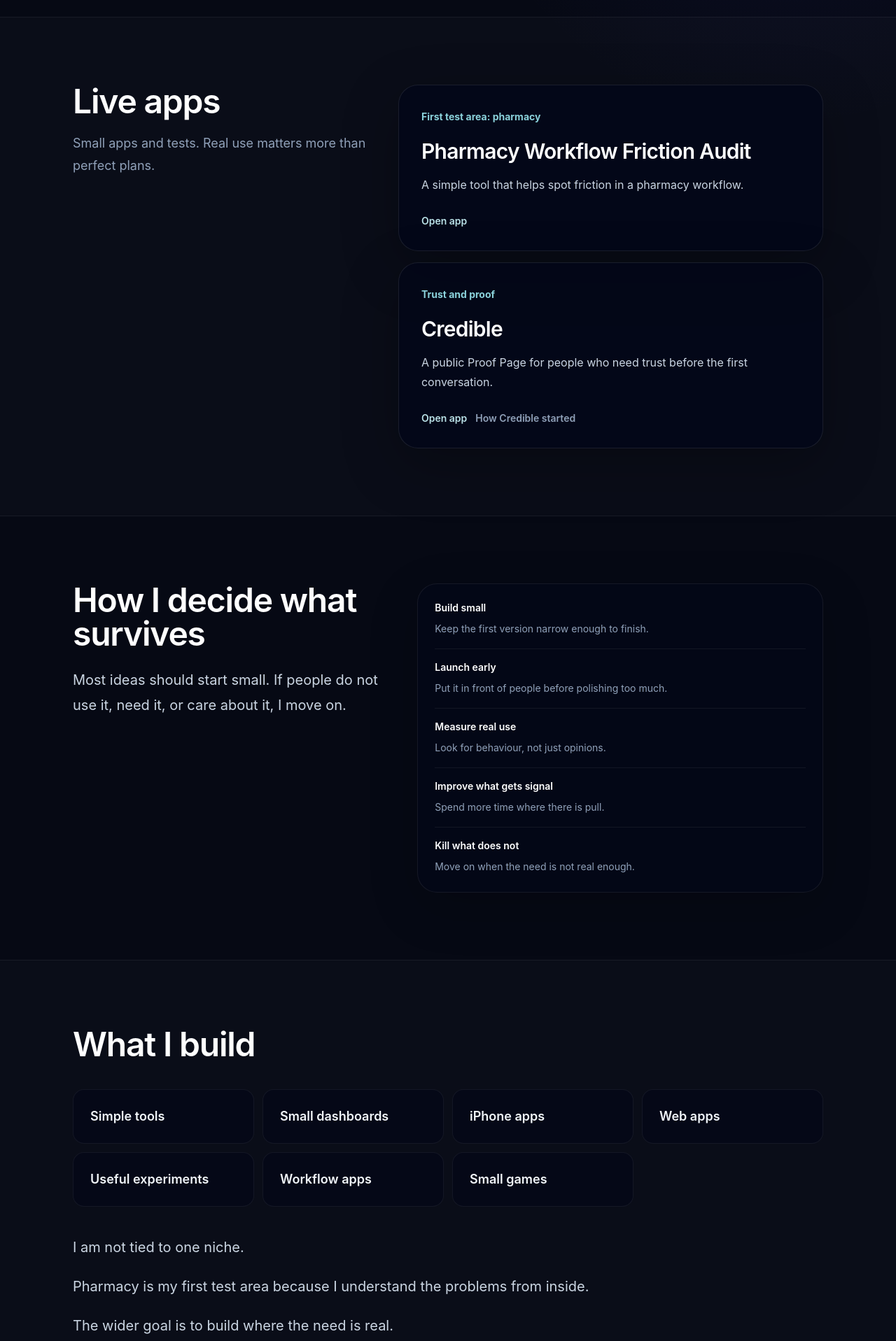
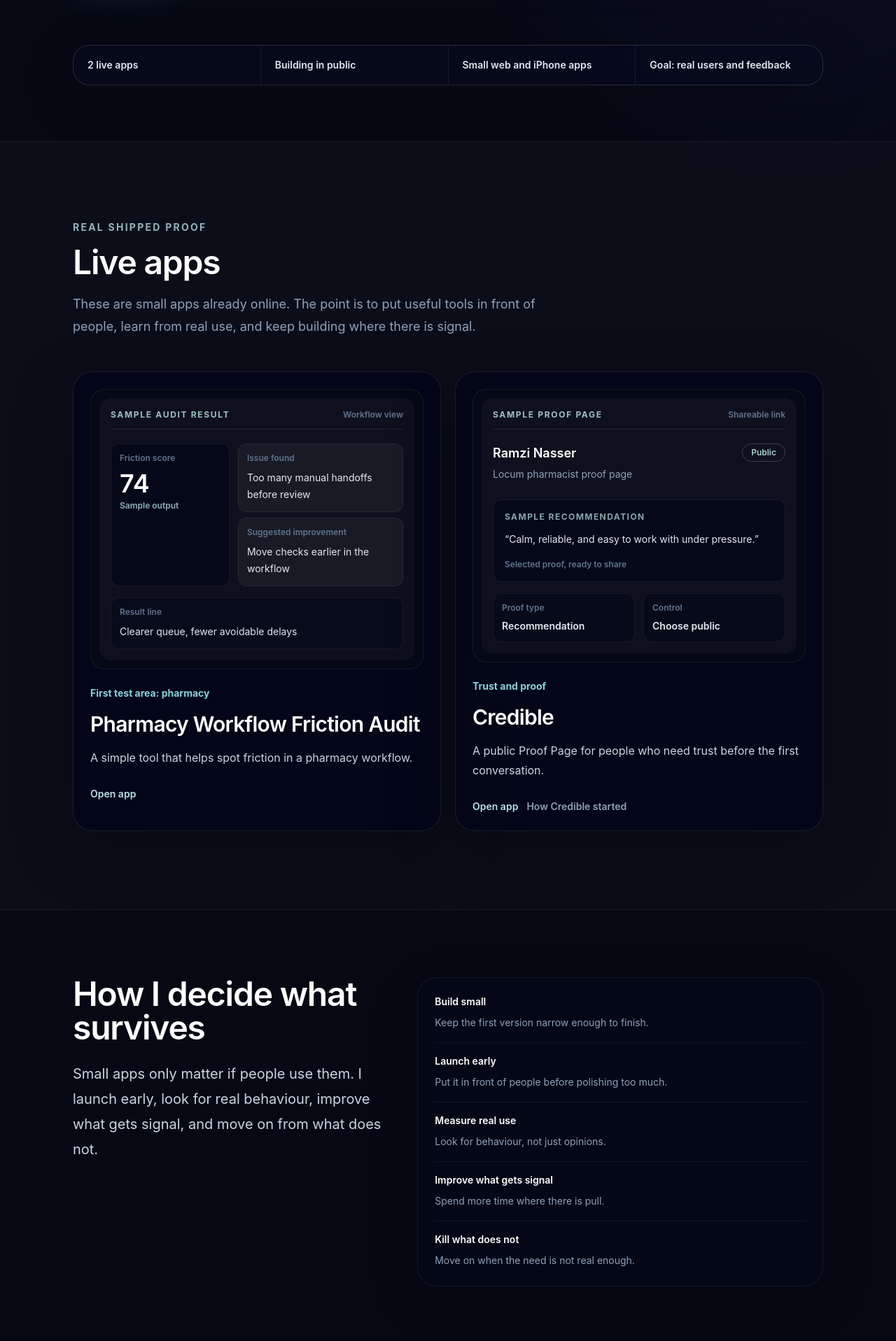
Before and after one commit to osok-coder/ramzioperator-landing, a Next.js app: page / in a window 1280 px wide. Shown: the part 880-2797 px from the top of the page at 70% size. Built offline with nearby package versions, Linux system fonts and the light colour scheme.

Commit message:
Sharpen landing page positioning

```diff
--- a/app/page.tsx
+++ b/app/page.tsx
@@ -17,17 +17,13 @@ const liveApps = [
   },
 ];
 
-const buildTypes = [
-  "Simple tools",
-  "Small dashboards",
-  "iPhone apps",
-  "Web apps",
-  "Useful experiments",
-  "Workflow apps",
-  "Small games",
-];
+const factorySteps = ["Idea", "Score", "Build small", "Launch", "Measure", "Improve or kill"];
 
-const factorySteps = ["Idea", "Score", "Build small", "Launch", "Measure", "Improve or kill"];
+const statusFacts = ["2 live apps", "Building in public", "Small web and iPhone apps", "Goal: real users and feedback"];
+
+const primaryBuildTypes = ["Simple tools", "Small dashboards", "iPhone apps", "Web apps"];
+
+const supportingBuildTypes = ["Useful experiments", "Workflow apps", "Small games"];
 
 const credibleStory = [
   "How Credible started",
@@ -82,17 +78,20 @@ export default function Home() {
         </nav>
       </header>
 
-      <section id="top" className="mx-auto grid w-full max-w-6xl gap-14 px-6 pb-24 pt-14 sm:px-8 sm:pb-28 sm:pt-20 lg:grid-cols-[1.12fr_0.88fr] lg:items-center lg:gap-16 lg:px-10 lg:pb-36 lg:pt-28">
+      <section id="top" className="mx-auto grid w-full max-w-6xl gap-14 px-6 pb-16 pt-14 sm:px-8 sm:pb-20 sm:pt-20 lg:grid-cols-[1.12fr_0.88fr] lg:items-center lg:gap-16 lg:px-10 lg:pb-24 lg:pt-28">
         <div>
+          <p className="mb-7 max-w-xl border-l border-cyan-200/40 pl-4 text-sm font-semibold leading-6 tracking-[0.12em] text-cyan-100/80 uppercase sm:tracking-[0.18em]">
+            A pharmacist building in public
+          </p>
           <h1 className="max-w-3xl text-6xl font-semibold leading-[0.92] tracking-tight text-white sm:text-7xl lg:text-8xl">
             Ramzi Operator
           </h1>
           <p className="mt-8 max-w-2xl text-2xl font-semibold leading-tight text-cyan-100/95 sm:text-3xl">
-            Building simple apps that can earn online.
+            Building small apps that help reduce dependence on physical work.
           </p>
           <div className="mt-8 max-w-2xl space-y-5 text-lg leading-8 text-slate-300 sm:text-xl sm:leading-9">
-            <p>I&apos;m a pharmacist learning to build and test small web and iPhone apps.</p>
-            <p>The goal is to create income that does not always depend on being physically at work.</p>
+            <p>I&apos;m a pharmacist building useful web and iPhone apps in public.</p>
+            <p>The goal is online leverage: tools people can use, income that can travel, and less dependence on always being physically present.</p>
           </div>
           <div className="mt-11 flex flex-col gap-3 sm:flex-row">
             <a
@@ -110,12 +109,16 @@ export default function Home() {
           </div>
         </div>
 
-        <div className="rounded-[2rem] border border-white/[0.08] bg-slate-950/55 p-4 shadow-[0_30px_90px_rgba(0,0,0,0.28)] ring-1 ring-cyan-200/[0.03] sm:p-5">
+        <div className="relative rounded-[2rem] border border-white/[0.09] bg-slate-950/70 p-4 shadow-[0_34px_110px_rgba(0,0,0,0.34)] ring-1 ring-cyan-200/[0.04] sm:p-5">
+          <div className="mb-4 flex items-center justify-between border-b border-white/[0.06] pb-4">
+            <p className="text-xs font-bold tracking-[0.2em] text-cyan-100/75 uppercase">Operator loop</p>
+            <p className="text-xs font-semibold text-slate-500">Ship / measure / decide</p>
+          </div>
           <div className="grid grid-cols-2 gap-3 sm:gap-4">
             {factorySteps.map((step, index) => (
               <div
                 key={step}
-                className="min-h-28 rounded-2xl border border-white/[0.06] bg-white/[0.035] p-4 sm:p-5"
+                className="min-h-28 rounded-2xl border border-white/[0.065] bg-white/[0.04] p-4 sm:p-5"
               >
                 <p className="text-xs font-bold tracking-[0.18em] text-cyan-200/75 uppercase">
                   {String(index + 1).padStart(2, "0")}
@@ -127,22 +130,104 @@ export default function Home() {
         </div>
       </section>
 
-      <section id="apps" className="border-y border-white/[0.06] bg-white/[0.018]">
-        <div className="mx-auto grid w-full max-w-6xl gap-10 px-6 py-20 sm:px-8 sm:py-24 lg:grid-cols-[0.7fr_1fr] lg:px-10">
-          <div>
+      <section className="mx-auto w-full max-w-6xl px-6 pb-16 sm:px-8 sm:pb-20 lg:px-10">
+        <div className="grid gap-px overflow-hidden rounded-[1.5rem] border border-white/[0.07] bg-white/[0.07] shadow-[0_22px_80px_rgba(0,0,0,0.2)] sm:grid-cols-2 lg:grid-cols-4">
+          {statusFacts.map((fact) => (
+            <div key={fact} className="bg-slate-950/80 px-5 py-4">
+              <p className="text-sm font-semibold leading-6 text-slate-200">{fact}</p>
+            </div>
+          ))}
+        </div>
+      </section>
+
+      <section id="apps" className="border-y border-white/[0.06] bg-white/[0.022]">
+        <div className="mx-auto w-full max-w-6xl px-6 py-20 sm:px-8 sm:py-28 lg:px-10">
+          <div className="max-w-3xl">
+            <p className="mb-4 text-sm font-bold tracking-[0.16em] text-cyan-100/70 uppercase">Real shipped proof</p>
             <h2 className="text-4xl font-semibold tracking-tight text-white sm:text-5xl">Live apps</h2>
-            <p className="mt-5 max-w-lg text-base leading-7 text-slate-400 sm:text-lg sm:leading-8">
-              Small apps and tests. Real use matters more than perfect plans.
+            <p className="mt-5 max-w-2xl text-base leading-7 text-slate-400 sm:text-lg sm:leading-8">
+              These are small apps already online. The point is to put useful tools in front of people, learn from real use, and keep building where there is signal.
             </p>
           </div>
-          <div className="grid gap-4">
+          <div className="mt-12 grid gap-5 lg:grid-cols-2">
             {liveApps.map((app) => (
               <article
                 key={app.title}
-                className="rounded-[1.75rem] border border-white/[0.09] bg-slate-950/75 p-6 shadow-[0_24px_80px_rgba(0,0,0,0.26)] hover:border-cyan-200/30 sm:p-8"
+                className="flex min-h-full flex-col rounded-[1.75rem] border border-white/[0.09] bg-slate-950/80 p-5 shadow-[0_26px_90px_rgba(0,0,0,0.3)] hover:border-cyan-200/30 sm:p-6"
               >
+                <div className="rounded-[1.25rem] border border-white/[0.07] bg-[#050815] p-3">
+                  {app.title === "Credible" ? (
+                    <div className="rounded-2xl bg-white/[0.035] p-4">
+                      <div className="flex items-center justify-between border-b border-white/[0.07] pb-3">
+                        <p className="text-xs font-bold tracking-[0.14em] text-cyan-100/75 uppercase">
+                          Sample proof page
+                        </p>
+                        <p className="text-xs font-semibold text-slate-500">Shareable link</p>
+                      </div>
+                      <div className="mt-5 flex items-start justify-between gap-4">
+                        <div>
+                          <p className="text-lg font-semibold text-white">Ramzi Nasser</p>
+                          <p className="mt-1 text-sm leading-6 text-slate-400">Locum pharmacist proof page</p>
+                        </div>
+                        <div className="rounded-full border border-cyan-100/20 px-3 py-1 text-xs font-semibold text-cyan-100/80">
+                          Public
+                        </div>
+                      </div>
+                      <div className="mt-6 rounded-xl border border-white/[0.07] bg-slate-950/65 p-4">
+                        <p className="text-xs font-bold tracking-[0.12em] text-cyan-100/65 uppercase">
+                          Sample recommendation
+                        </p>
+                        <p className="mt-3 text-sm leading-6 text-slate-200">
+                          &ldquo;Calm, reliable, and easy to work with under pressure.&rdquo;
+                        </p>
+                        <p className="mt-4 text-xs font-semibold text-slate-500">Selected proof, ready to share</p>
+                      </div>
+                      <div className="mt-4 grid grid-cols-2 gap-3">
+                        <div className="rounded-xl border border-white/[0.06] bg-slate-950/45 p-3">
+                          <p className="text-xs font-semibold text-slate-500">Proof type</p>
+                          <p className="mt-2 text-sm font-semibold text-slate-200">Recommendation</p>
+                        </div>
+                        <div className="rounded-xl border border-white/[0.06] bg-slate-950/45 p-3">
+                          <p className="text-xs font-semibold text-slate-500">Control</p>
+                          <p className="mt-2 text-sm font-semibold text-slate-200">Choose public</p>
+                        </div>
+                      </div>
+                    </div>
+                  ) : (
+                    <div className="rounded-2xl bg-white/[0.035] p-4">
+                      <div className="flex items-center justify-between border-b border-white/[0.07] pb-3">
+                        <p className="text-xs font-bold tracking-[0.14em] text-cyan-100/75 uppercase">
+                          Sample audit result
+                        </p>
+                        <p className="text-xs font-semibold text-slate-500">Workflow view</p>
+                      </div>
+                      <div className="mt-5 grid gap-3 sm:grid-cols-[0.72fr_1fr]">
+                        <div className="rounded-xl border border-white/[0.06] bg-slate-950/65 p-3">
+                          <p className="text-xs font-semibold text-slate-500">Friction score</p>
+                          <p className="mt-2 text-4xl font-semibold text-white">74</p>
+                          <p className="mt-1 text-xs font-semibold text-cyan-100/70">Sample output</p>
+                        </div>
+                        <div className="space-y-2">
+                          <div className="rounded-xl border border-white/[0.06] bg-white/[0.045] p-3">
+                            <p className="text-xs font-semibold text-slate-500">Issue found</p>
+                            <p className="mt-2 text-sm leading-6 text-slate-200">Too many manual handoffs before review</p>
+                          </div>
+                          <div className="rounded-xl border border-white/[0.06] bg-white/[0.045] p-3">
+                            <p className="text-xs font-semibold text-slate-500">Suggested improvement</p>
+                            <p className="mt-2 text-sm leading-6 text-slate-200">Move checks earlier in the workflow</p>
+                          </div>
+                        </div>
+                      </div>
+                      <div className="mt-4 rounded-xl border border-white/[0.06] bg-slate-950/50 p-3">
+                        <p className="text-xs font-semibold text-slate-500">Result line</p>
+                        <p className="mt-2 text-sm leading-6 text-slate-200">Clearer queue, fewer avoidable delays</p>
+                      </div>
+                    </div>
+                  )}
+                </div>
+                <div className="flex flex-1 flex-col pt-6">
                   <span className="text-sm font-bold text-cyan-200/85">{app.label}</span>
-                <h3 className="mt-5 text-2xl font-semibold tracking-tight text-white sm:text-3xl">{app.title}</h3>
+                  <h3 className="mt-4 text-2xl font-semibold tracking-tight text-white sm:text-3xl">{app.title}</h3>
                   <p className="mt-4 max-w-2xl text-base leading-7 text-slate-300">{app.description}</p>
                   <div className="mt-7 flex flex-col gap-3 sm:flex-row sm:items-center">
                     <a className="text-sm font-semibold text-cyan-100/90 hover:text-white" href={app.href}>
@@ -158,20 +243,21 @@ export default function Home() {
                       </button>
                     ) : null}
                   </div>
+                </div>
               </article>
             ))}
           </div>
         </div>
       </section>
 
-      <section id="map" className="mx-auto w-full max-w-6xl px-6 py-20 sm:px-8 sm:py-24 lg:px-10">
+      <section id="map" className="mx-auto w-full max-w-6xl px-6 py-18 sm:px-8 sm:py-24 lg:px-10">
         <div className="grid gap-10 lg:grid-cols-[0.78fr_1fr] lg:items-start">
           <div className="max-w-3xl">
             <h2 className="text-4xl font-semibold tracking-tight text-white sm:text-5xl">
               How I decide what survives
             </h2>
             <p className="mt-6 text-lg leading-8 text-slate-300 sm:text-xl sm:leading-9">
-              Most ideas should start small. If people do not use it, need it, or care about it, I move on.
+              Small apps only matter if people use them. I launch early, look for real behaviour, improve what gets signal, and move on from what does not.
             </p>
           </div>
           <div className="rounded-[1.75rem] border border-white/[0.07] bg-slate-950/55 p-5 shadow-[0_22px_70px_rgba(0,0,0,0.18)] sm:p-6">
@@ -201,20 +287,31 @@ export default function Home() {
         </div>
       </section>
 
-      <section className="border-y border-white/[0.06] bg-white/[0.018]">
-        <div className="mx-auto w-full max-w-6xl px-6 py-20 sm:px-8 sm:py-24 lg:px-10">
+      <section className="border-y border-white/[0.06] bg-white/[0.014]">
+        <div className="mx-auto grid w-full max-w-6xl gap-10 px-6 py-20 sm:px-8 sm:py-24 lg:grid-cols-[0.55fr_1fr] lg:px-10">
+          <div>
             <h2 className="text-4xl font-semibold tracking-tight text-white sm:text-5xl">What I build</h2>
-          <div className="mt-10 grid gap-3 sm:grid-cols-2 lg:grid-cols-4">
-            {buildTypes.map((item) => (
-              <div key={item} className="rounded-2xl border border-white/[0.06] bg-slate-950/55 p-5 sm:p-6">
+            <div className="mt-8 max-w-xl space-y-5 text-lg leading-8 text-slate-300 sm:text-xl sm:leading-9">
+              <p>I am not tied to one niche.</p>
+              <p>Pharmacy is my first test area because I understand the problems from inside.</p>
+              <p>The wider goal is to build where the need is real.</p>
+            </div>
+          </div>
+          <div className="rounded-[1.75rem] border border-white/[0.07] bg-slate-950/55 p-5 sm:p-6">
+            <div className="grid gap-px overflow-hidden rounded-2xl bg-white/[0.06] sm:grid-cols-2">
+              {primaryBuildTypes.map((item) => (
+                <div key={item} className="bg-slate-950/80 p-5">
                   <p className="text-lg font-semibold text-slate-100">{item}</p>
                 </div>
               ))}
             </div>
-          <div className="mt-10 max-w-4xl space-y-5 text-lg leading-8 text-slate-300 sm:text-xl sm:leading-9">
-            <p>I am not tied to one niche.</p>
-            <p>Pharmacy is my first test area because I understand the problems from inside.</p>
-            <p>The wider goal is to build where the need is real.</p>
+            <div className="mt-5 flex flex-wrap gap-3">
+              {supportingBuildTypes.map((item) => (
+                <span key={item} className="rounded-full border border-white/[0.06] px-4 py-2 text-sm font-semibold text-slate-400">
+                  {item}
+                </span>
+              ))}
+            </div>
           </div>
         </div>
       </section>
@@ -222,11 +319,11 @@ export default function Home() {
       <section className="mx-auto grid w-full max-w-6xl gap-8 px-6 py-20 sm:px-8 sm:py-24 lg:grid-cols-[0.75fr_1fr] lg:px-10">
         <h2 className="text-4xl font-semibold tracking-tight text-white sm:text-5xl">Why this exists</h2>
         <div className="space-y-5 text-lg leading-8 text-slate-300 sm:text-xl sm:leading-9">
-          <p>My day job depends heavily on being physically present.</p>
+          <p>Pharmacy work depends heavily on being physically present.</p>
           <p>
-            Ramzi Operator is my attempt to build online leverage through small apps, useful tools, and digital products.
+            Ramzi Operator is my attempt to build useful tools that can create online leverage outside the shift.
           </p>
-          <p>I am learning in public and shipping small.</p>
+          <p>I am learning in public, shipping small, and trying to build income that does not always need me in the room.</p>
         </div>
       </section>
 
```
Lines whose indentation alone changed are shown as unchanged.
